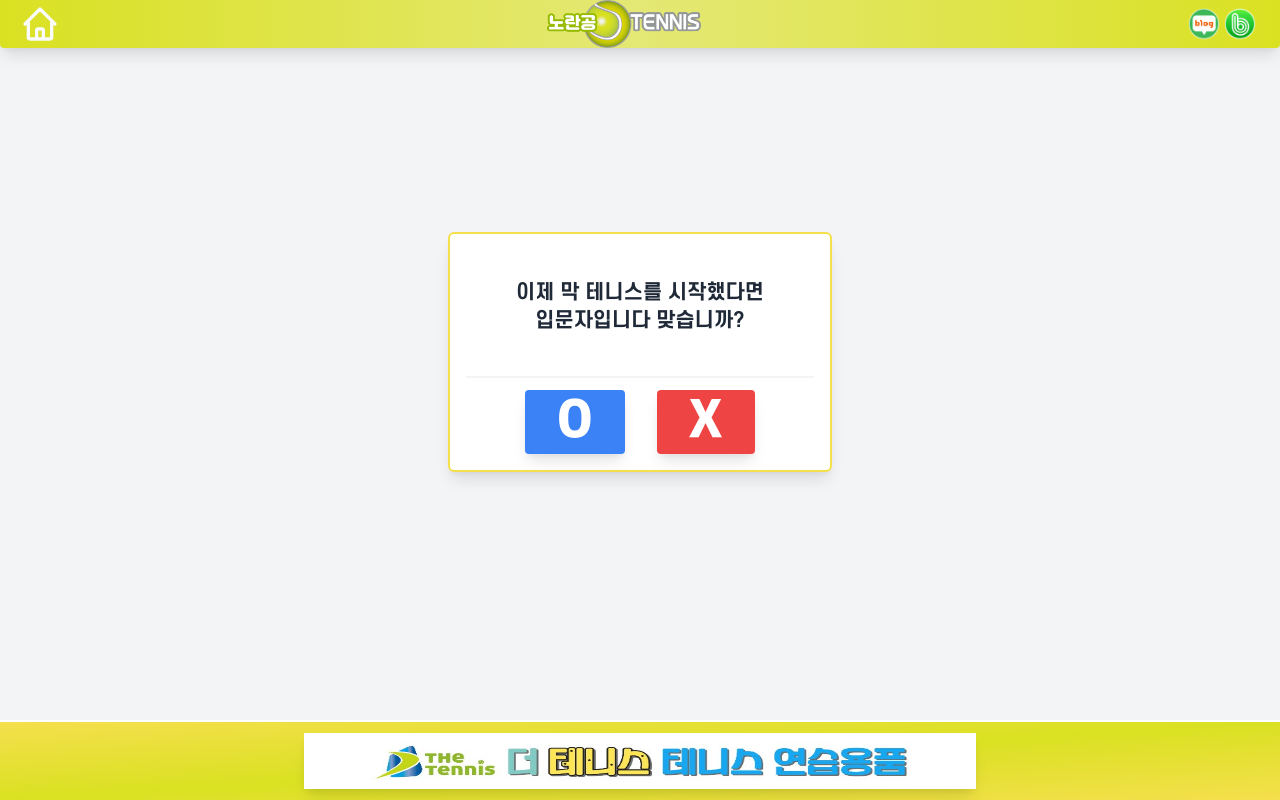
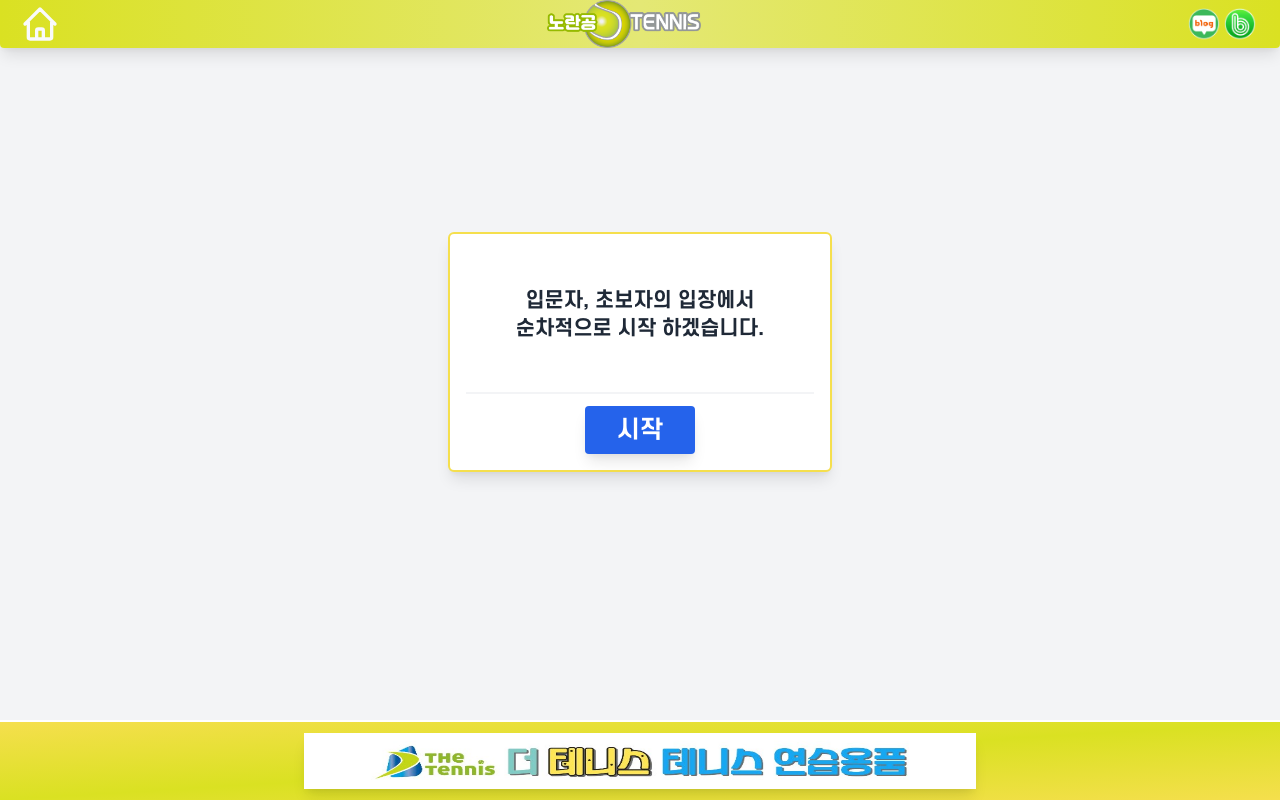
Before and after one commit to kimjy0301/ntrpyellowball, a Next.js app: page /technic in a window 1280 px wide. Built offline with nearby package versions, Linux system fonts and the light colour scheme.

Commit message:
시작버튼 변경

```diff
--- /dev/null
+++ b/components/QuestionStart.tsx
@@ -0,0 +1,62 @@
+import { useEffect, useState } from "react";
+import { useRouter } from "next/router";
+
+const QuestionStart = ({ question, onClickYes, onClickNo, show, score }) => {
+  const [loaded, setLoaded] = useState(false);
+
+  const router = useRouter();
+
+  useEffect(() => {
+    setTimeout(() => {
+      setLoaded(true);
+    }, 200);
+  }, []);
+
+  if (show === false) {
+    return <></>;
+  } else {
+    return (
+      <>
+        <div
+          className={` w-96 flex relative flex-col h-60 md:shadow-lg justify-center border-yellow-1 border-2  rounded-md items-center p-4 bg-white mx-1 my-1 shadow-lg md:max-w-xs1 `}
+        >
+          <div
+            className="cursor-pointer mb-3 md:hidden transition-all transform active:scale-110 absolute -top-16 right-0"
+            onClick={() => {
+              router.push("/");
+            }}
+          >
+            <img src={"img/home.png"} className="w-52"></img>
+          </div>
+          {/* <div className="absolute top-0 left-0 ml-1 mt-1 text-sm">
+            YTRP {score} 질문 :
+          </div> */}
+          <div
+            className={`${
+              loaded ? "opacity-100" : "opacity-0"
+            } duration-700 transition-all flex justify-center items-center flex-col h-48 font-q`}
+          >
+            {question.split("\n").map((value, i) => {
+              return (
+                <span key={i} className="text-xl">
+                  {value}
+                </span>
+              );
+            })}
+          </div>
+          <div className="w-full border-t-2 my-3 border-gray-100 "></div>
+          <div className="flex">
+            <div
+              onClick={() => onClickYes()}
+              className="bg-blue-600 py-2 px-8 flex items-center justify-center hover:bg-blue-700 cursor-pointer transition-all mx-4 shadow-lg rounded"
+            >
+              <span className="text-white text-2xl">시작</span>
+            </div>
+          </div>
+        </div>
+      </>
+    );
+  }
+};
+
+export default QuestionStart;
--- a/components/technicData.ts
+++ b/components/technicData.ts
@@ -1,6 +1,6 @@
 export const questions = [
   {
-    question: "이제 막 테니스를 시작했다면 \n 입문자입니다 맞습니까?",
+    question: "입문자, 초보자의 입장에서 \n 순차적으로 시작 하겠습니다.",
     score: "1.0",
     answer: true,
     confirm: false,
@@ -159,7 +159,7 @@ export const questions = [
   },
   {
     question: "[그립] 아직 그립전환이 \n 늦거나 못바꾸는 경우가 많다.",
-    score: "1.0",
+    score: "2.0",
     answer: true,
     confirm: true,
   },
@@ -273,7 +273,7 @@ export const questions = [
   },
   {
     question: "[스트로크] 기회가 오면 \n 공격적으로 포인트를 낼 확률이 높다.",
-    score: "2.0",
+    score: "3.0",
     answer: false,
     confirm: true,
   },
@@ -360,7 +360,7 @@ export const questions = [
   },
   {
     question: "[서브] 서브를 넣기 전  \n 어느코스로 넣을지 고민하는 편이다.",
-    score: "3.0",
+    score: "4.0",
     answer: false,
     confirm: true,
   },
--- a/pages/game/index.tsx
+++ b/pages/game/index.tsx
@@ -31,7 +31,7 @@ const index = () => {
       }
     }
     if (questionIndex + 1 === questions.length) {
-      router.push(`/result/?menu=game&score=6.0`);
+      router.push(`/result/?menu=game&score=5.0`);
     }
   };
   const onClickNo = () => {
@@ -48,7 +48,7 @@ const index = () => {
       }
     }
     if (questionIndex + 1 === questions.length) {
-      router.push(`/result/?menu=game&score=6.0`);
+      router.push(`/result/?menu=game&score=5.0`);
     }
   };
 
--- a/pages/technic/index.tsx
+++ b/pages/technic/index.tsx
@@ -1,4 +1,5 @@
 import Question from "../../components/Question";
+import QuestionStart from "../../components/QuestionStart";
 import { questions } from "../../components/technicData";
 import { useState } from "react";
 import Head from "next/head";
@@ -31,7 +32,7 @@ const index = () => {
       }
     }
     if (questionIndex + 1 === questions.length) {
-      router.push(`/result/?menu=technic&score=6.0`);
+      router.push(`/result/?menu=technic&score=5.0`);
     }
   };
   const onClickNo = () => {
@@ -48,7 +49,7 @@ const index = () => {
       }
     }
     if (questionIndex + 1 === questions.length) {
-      router.push(`/result/?menu=technic&score=6.0`);
+      router.push(`/result/?menu=technic&score=5.0`);
     }
   };
 
@@ -62,6 +63,18 @@ const index = () => {
       <div className="flex flex-col justify-center items-center py-2 mx-auto h-full w-full overflow-y-auto relative -mt-8">
         {questions.map((value, i) => {
           if (questionIndex === i) {
+            if (i === 0) {
+              return (
+                <QuestionStart
+                  key={i}
+                  question={value.question}
+                  onClickYes={onClickYes}
+                  onClickNo={onClickNo}
+                  show={true}
+                  score={value.score}
+                ></QuestionStart>
+              );
+            } else {
               return (
                 <Question
                   key={i}
@@ -73,6 +86,7 @@ const index = () => {
                 ></Question>
               );
             }
+          }
         })}
       </div>
     </>
```
Lines whose indentation alone changed are shown as unchanged.
